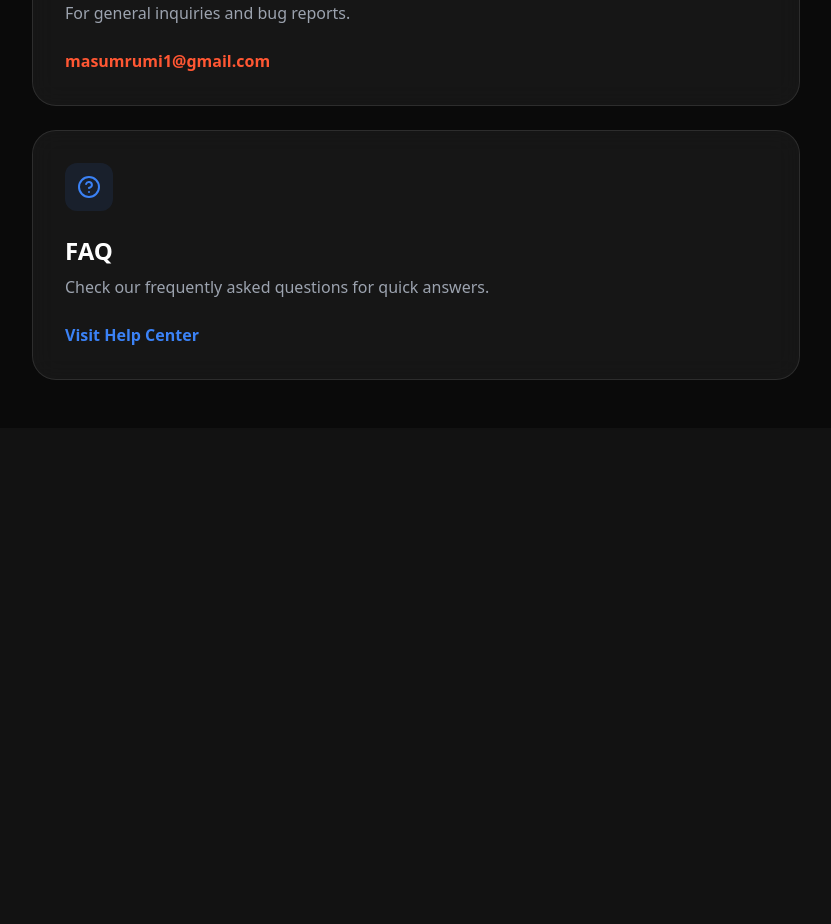
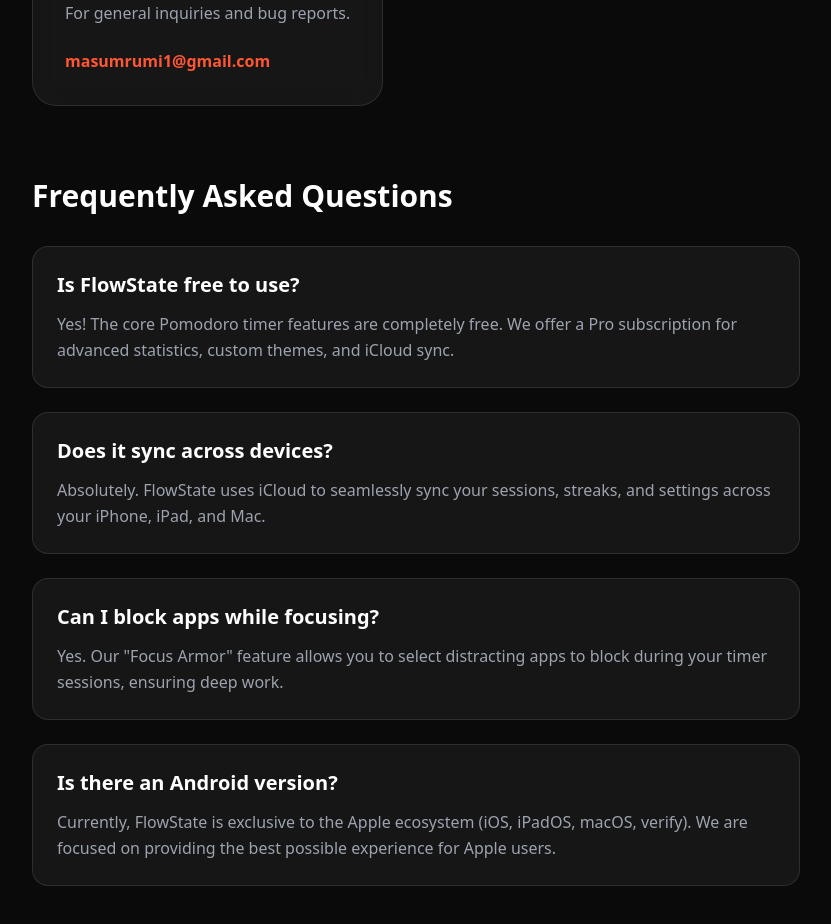
Before and after one commit to masumrumi/flowstate---pomodoro-timer-landing-page, a React (Vite) app: page /#/support in a window 1280 px wide. Shown: the part 420-1344 px from the top of the page, without its empty margins (224-1055 px from the left). Before the commit the page ends 848 px from the top, so only its background shows below. Built offline with nearby package versions, Linux system fonts and the light colour scheme.

Commit message:
Remove Navbar buttons and expand FAQ

```diff
--- a/src/pages/Home.tsx
+++ b/src/pages/Home.tsx
@@ -64,10 +64,7 @@
         </div>
 
         <div className="flex items-center gap-4">
-          <button className="hidden sm:block text-sm font-bold text-white/70 hover:text-white transition-colors">Log In</button>
-          <button className="bg-white text-black px-6 py-2.5 rounded-full text-sm font-bold hover:bg-gray-200 transition-all shadow-xl active:scale-95">
-            Get Pro
-          </button>
+          {/* Buttons removed as requested */}
         </div>
       </div>
     </nav>
--- a/src/pages/Support.tsx
+++ b/src/pages/Support.tsx
@@ -23,13 +23,30 @@
                         <a href="mailto:masumrumi1@gmail.com" className="text-[#FF5733] font-bold hover:underline">masumrumi1@gmail.com</a>
                     </div>
 
-                    <div className="p-8 rounded-3xl glass border border-white/10 hover:border-blue-500/50 transition-colors group">
-                        <div className="w-12 h-12 bg-blue-500/10 rounded-xl flex items-center justify-center text-blue-500 mb-6">
-                            <HelpCircle size={24} />
+                    <div className="col-span-1 md:col-span-2 mt-12">
+                        <h2 className="text-3xl font-bold mb-8">Frequently Asked Questions</h2>
+
+                        <div className="space-y-6">
+                            <div className="p-6 rounded-2xl bg-white/5 border border-white/10 hover:bg-white/10 transition-colors">
+                                <h3 className="text-xl font-bold mb-3 text-white">Is FlowState free to use?</h3>
+                                <p className="text-gray-400 leading-relaxed">Yes! The core Pomodoro timer features are completely free. We offer a Pro subscription for advanced statistics, custom themes, and iCloud sync.</p>
+                            </div>
+
+                            <div className="p-6 rounded-2xl bg-white/5 border border-white/10 hover:bg-white/10 transition-colors">
+                                <h3 className="text-xl font-bold mb-3 text-white">Does it sync across devices?</h3>
+                                <p className="text-gray-400 leading-relaxed">Absolutely. FlowState uses iCloud to seamlessly sync your sessions, streaks, and settings across your iPhone, iPad, and Mac.</p>
+                            </div>
+
+                            <div className="p-6 rounded-2xl bg-white/5 border border-white/10 hover:bg-white/10 transition-colors">
+                                <h3 className="text-xl font-bold mb-3 text-white">Can I block apps while focusing?</h3>
+                                <p className="text-gray-400 leading-relaxed">Yes. Our "Focus Armor" feature allows you to select distracting apps to block during your timer sessions, ensuring deep work.</p>
+                            </div>
+
+                            <div className="p-6 rounded-2xl bg-white/5 border border-white/10 hover:bg-white/10 transition-colors">
+                                <h3 className="text-xl font-bold mb-3 text-white">Is there an Android version?</h3>
+                                <p className="text-gray-400 leading-relaxed">Currently, FlowState is exclusive to the Apple ecosystem (iOS, iPadOS, macOS, verify). We are focused on providing the best possible experience for Apple users.</p>
+                            </div>
                         </div>
-                        <h3 className="text-2xl font-bold mb-2">FAQ</h3>
-                        <p className="text-gray-400 mb-6">Check our frequently asked questions for quick answers.</p>
-                        <a href="#" className="text-blue-500 font-bold hover:underline">Visit Help Center</a>
                     </div>
                 </div>
             </div>
```
